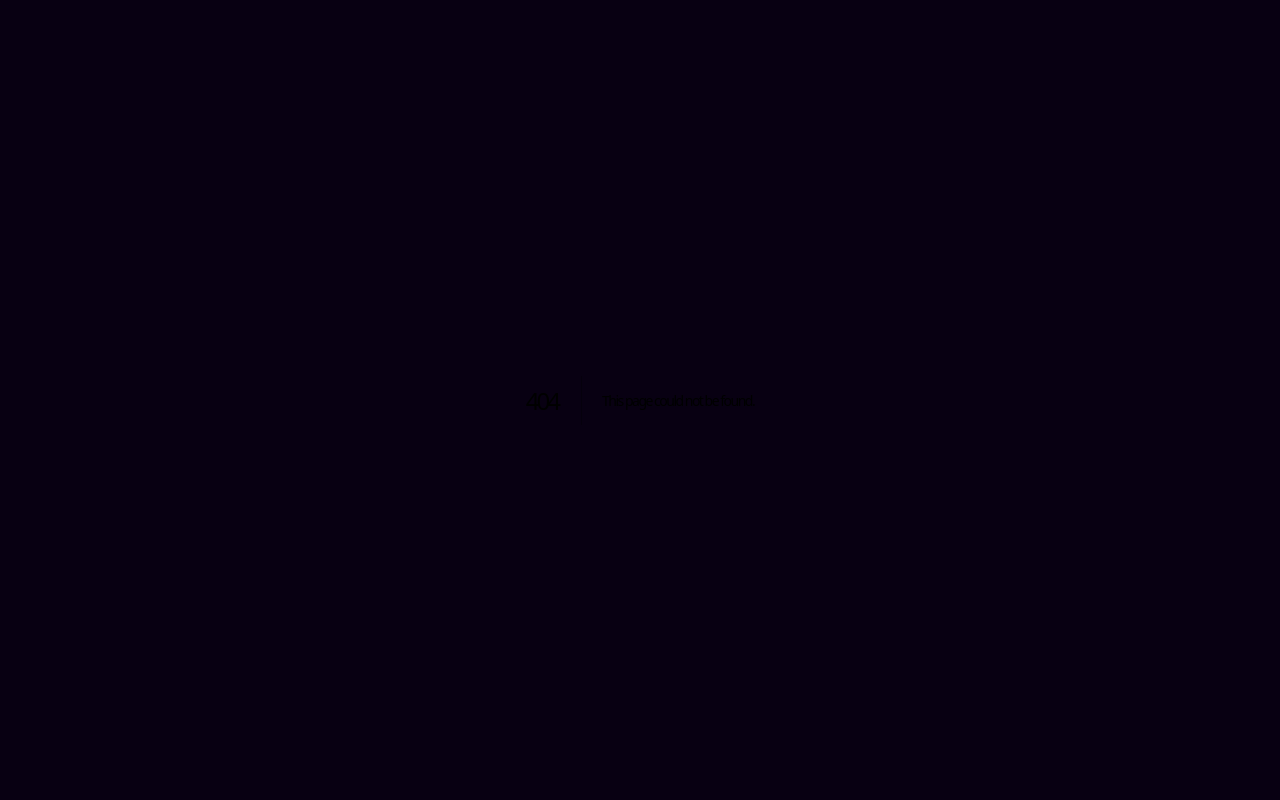
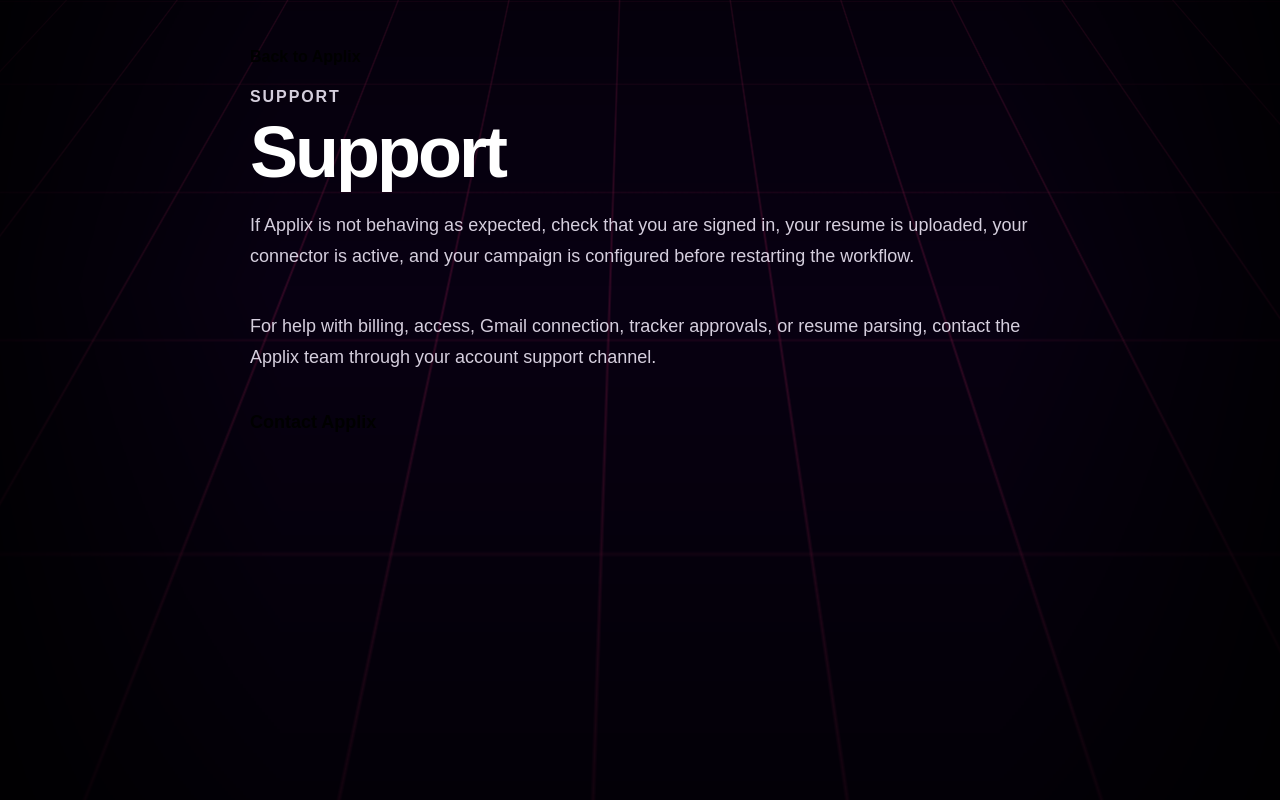
Before and after one commit to Calsie-ai/Calsie, a Next.js app in the folder frontend/: page /support in a window 1280 px wide. Before the commit this address had no page. Built offline with nearby package versions, Linux system fonts and the light colour scheme.

Commit message:
Add support page

```diff
--- /dev/null
+++ b/frontend/app/support/page.tsx
@@ -0,0 +1,44 @@
+import Link from "next/link";
+
+const shellStyle = {
+  minHeight: "100vh",
+  background: "#ffffff",
+  color: "#000000",
+  fontFamily: "Arial, Helvetica, sans-serif",
+  padding: "48px 20px",
+} as const;
+
+const contentStyle = {
+  maxWidth: "780px",
+  margin: "0 auto",
+  display: "grid",
+  gap: "22px",
+} as const;
+
+const linkStyle = {
+  color: "#000000",
+  fontWeight: 800,
+  textDecorationColor: "#FE818D",
+  textDecorationThickness: "2px",
+} as const;
+
+export default function SupportPage() {
+  return (
+    <main style={shellStyle}>
+      <section style={contentStyle}>
+        <Link href="/" style={linkStyle}>Back to Applix</Link>
+        <div>
+          <p style={{ margin: "0 0 10px", color: "#FE818D", fontWeight: 900, letterSpacing: ".12em", textTransform: "uppercase" }}>Support</p>
+          <h1 style={{ margin: 0, fontSize: "clamp(38px, 8vw, 72px)", lineHeight: 1 }}>Support</h1>
+        </div>
+        <p style={{ fontSize: "18px", lineHeight: 1.7 }}>
+          If Applix is not behaving as expected, check that you are signed in, your resume is uploaded, your connector is active, and your campaign is configured before restarting the workflow.
+        </p>
+        <p style={{ fontSize: "18px", lineHeight: 1.7 }}>
+          For help with billing, access, Gmail connection, tracker approvals, or resume parsing, contact the Applix team through your account support channel.
+        </p>
+        <Link href="/contact" style={{ ...linkStyle, fontSize: "18px" }}>Contact Applix</Link>
+      </section>
+    </main>
+  );
+}
```
